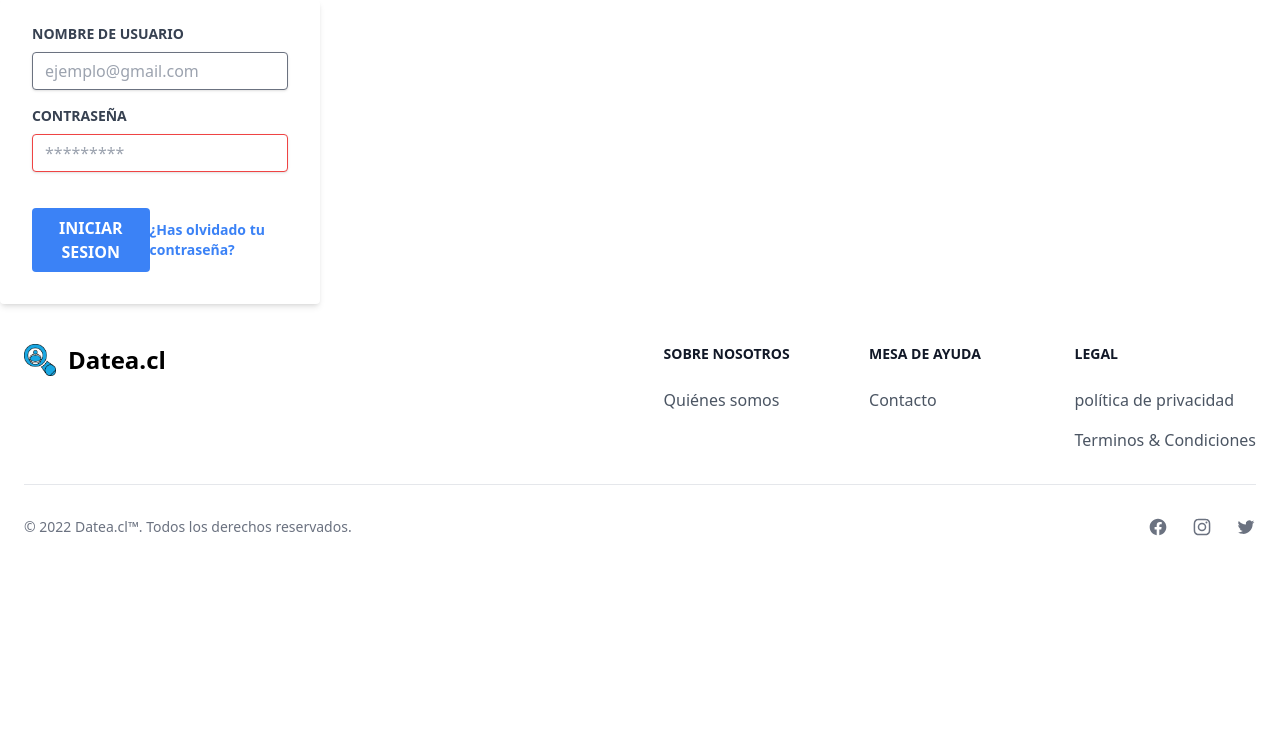
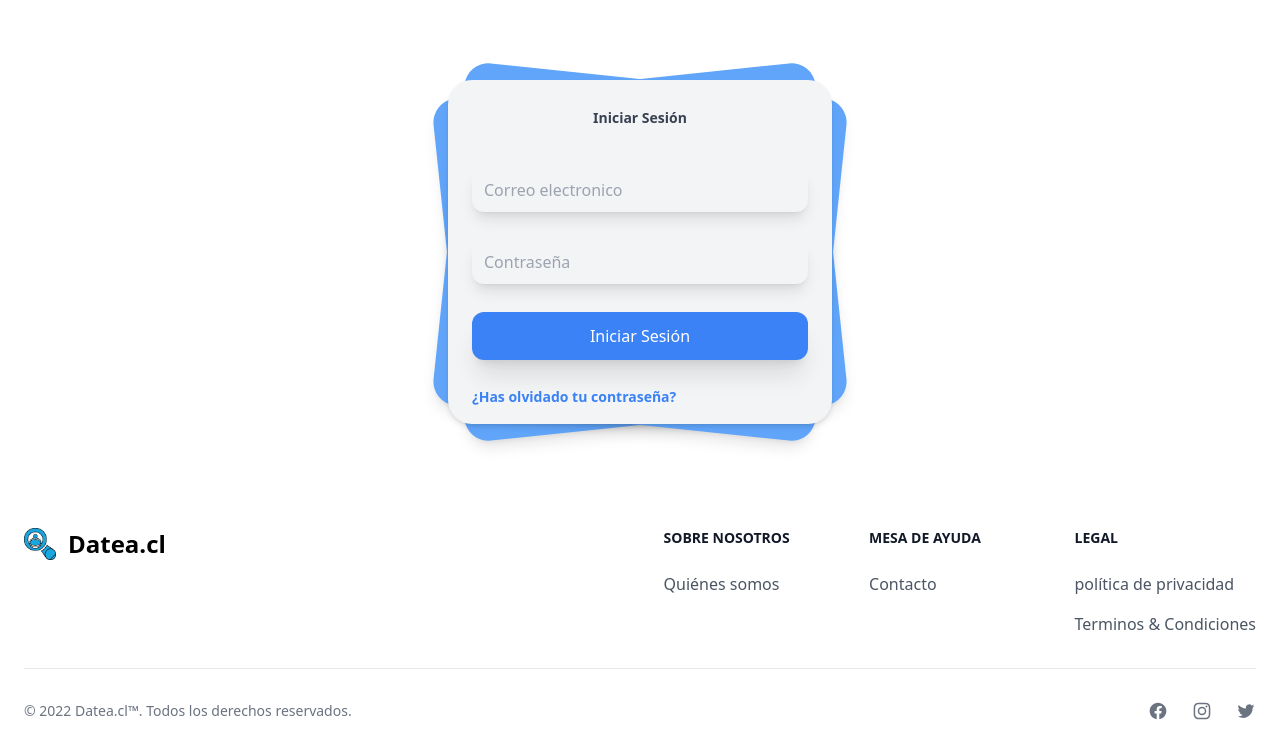
Before and after one commit to NilsongDev/dateaweb, a PHP site: page /paginas/login.php in a window 1280 px wide. Shown: the part 73-818 px from the top of the page. Before the commit the page ends 609 px from the top, so only its background shows below. Run offline with PHP 8.4, Linux system fonts and the light colour scheme; some libraries are stand-ins or nearby versions.

Commit message:
arreglo de item

```diff
--- a/contacto.php
+++ b/contacto.php
@@ -54,7 +54,7 @@ if (isset($_SESSION['emailuser'])) {
                 </div>
                 <aside style="text-align:center">
                     <div class="ttl">
-                        <h1 class="mb-4 text-4xl font-extrabold tracking-tight leading-none  md:text-5xl lg:text-6xl text-blue-600 dark:text-blue-500">BIENVENIDO A LA COMUNIDAD DE LA CONSTRUCCIÓN DEL BioBio </h1>
+                        <h1 class="mb-4 text-4xl font-extrabold tracking-tight leading-none  md:text-5xl lg:text-6xl text-blue-600 dark:text-blue-500">BIENVENIDO A LA COMUNIDAD DE LA CONSTRUCCIÓN DEL</h1><h1 class="mb-4 text-4xl font-extrabold inline-block md:text-5xl lg:text-6xl  dark:text-blue-900 text-blue-900">BIO-BÍO</h1>
                     </div>
                     <p class="text-lg font-bold dark:text-gray-400 text-gray-500">Regístrate o sigue nuestras Redes Sociales</p> <button class="bg-blue-500 hover:bg-blue-700 text-white font-bold py-2 px-4 rounded-full" )> <a href="paginas/formularioRegistro.php">REGISTRATE</a> </button>
                 </aside>
@@ -271,7 +271,6 @@ if (isset($_SESSION['emailuser'])) {
 
 
 
-
     <br>
 
 
--- a/paginas/login.php
+++ b/paginas/login.php
@@ -57,63 +57,50 @@ session_start(); ?>
 
 
 
+    <div class="font-sans">
+        <div class="relative p-20 flex flex-col sm:justify-center items-center ">
+            <div class="relative sm:max-w-sm w-full">
+                <div class="card bg-blue-400 shadow-lg  w-full h-full rounded-3xl absolute  transform -rotate-6"></div>
+                <div class="card bg-blue-400 shadow-lg  w-full h-full rounded-3xl absolute  transform rotate-6"></div>
+                <div class="relative w-full rounded-3xl  px-6 py-4 bg-gray-100 shadow-md">
+                    <label for="" class="block mt-3 text-sm text-gray-700 text-center font-semibold">
+                        Iniciar Sesión
+                    </label>
+                    <form method="POST" action="validar.php" class="mt-10">
+
+
+
+                        <div class="mt-7">
+                            <input  placeholder="Correo electronico" name="usuario" id="username" type="email" class="mt-1 block w-full border-none bg-gray-100 h-11 rounded-xl shadow-lg hover:bg-blue-100 focus:bg-blue-100 focus:ring-0">
+                        </div>
+
+                        <div class="mt-7">
+                            <input type="password" placeholder="Contraseña" name="clave" id="password"   required maxlength="10" class="mt-1 block w-full border-none bg-gray-100 h-11 rounded-xl shadow-lg hover:bg-blue-100 focus:bg-blue-100 focus:ring-0">
+                        </div>
 
 
 
 
 
-
-
-
-    <div class="w-full max-w-xs login">
-        <form class="bg-white shadow-md rounded px-8 pt-6 pb-8 mb-4" action="validar.php" method="POST">
-
-            <div class="mb-4">
-                <label class="block text-gray-700 text-sm font-bold mb-2" for="username">
-                    NOMBRE DE USUARIO
-                </label>
-                <input class="shadow appearance-none border rounded w-full py-2 px-3 text-gray-700 leading-tight focus:outline-none focus:shadow-outline" name="usuario" id="username" type="text" placeholder="ejemplo@gmail.com  ">
-            </div>
-
-
-            <div class="mb-6">
-                <label class="block text-gray-700 text-sm font-bold mb-2" for="password">
-                    CONTRASEÑA
-                </label>
-                <input class="shadow appearance-none border border-red-500 rounded w-full py-2 px-3 text-gray-700 mb-3 leading-tight focus:outline-none focus:shadow-outline" name="clave" id="password"  type="password" placeholder="*********">
-
-            </div>
-
-
-            <div class="flex items-center justify-between">
-                <button class="bg-blue-500 hover:bg-blue-700 text-white font-bold py-2 px-4 rounded focus:outline-none focus:shadow-outline" type="submit">
-                    INICIAR SESION
-                </button>
-                <a class="inline-block align-baseline font-bold text-sm text-blue-500 hover:text-blue-800" href="#">
+                        <div class="mt-7">
+                            <button type="submit" onClick="pruebaemail(correo.value);" class="bg-blue-500 w-full py-3 rounded-xl text-white shadow-xl hover:shadow-inner focus:outline-none transition duration-500 ease-in-out  transform hover:-translate-x hover:scale-105">
+                                Iniciar Sesión
+                            </button>
+                        </div>
+                        <br>
+                        <a class="inline-block align-baseline font-bold text-sm text-blue-500 hover:text-blue-800" href="#">
                 ¿Has olvidado tu contraseña?
                 </a>
-            </div>
-
-
-        </form>
-
-    </div>
 
 
 
 
+                    </form>
 
-
-
-
-
-
-
-
-
-
-
-
+                </div>
+            </div>
+        </div>
+    </div>
 
 
 
--- a/politicas.php
+++ b/politicas.php
@@ -54,7 +54,7 @@ if (isset($_SESSION['emailuser'])) {
                 </div>
                 <aside style="text-align:center">
                     <div class="ttl">
-                        <h1 class="mb-4 text-4xl font-extrabold tracking-tight leading-none  md:text-5xl lg:text-6xl text-blue-600 dark:text-blue-500">BIENVENIDO A LA COMUNIDAD DE LA CONSTRUCCIÓN DEL BioBio </h1>
+                        <h1 class="mb-4 text-4xl font-extrabold tracking-tight leading-none  md:text-5xl lg:text-6xl text-blue-600 dark:text-blue-500">BIENVENIDO A LA COMUNIDAD DE LA CONSTRUCCIÓN DEL  </h1><h1 class="mb-4 text-4xl font-extrabold inline-block md:text-5xl lg:text-6xl  dark:text-blue-900 text-blue-900">BIO-BÍO</h1>
                     </div>
                     <p class="text-lg font-bold dark:text-gray-400 text-gray-500">Regístrate o sigue nuestras Redes Sociales</p> <button class="bg-blue-500 hover:bg-blue-700 text-white font-bold py-2 px-4 rounded-full" )> <a href="paginas/formularioRegistro.php">REGISTRATE</a> </button>
                 </aside>
--- a/quienessomos.php
+++ b/quienessomos.php
@@ -54,7 +54,7 @@ if (isset($_SESSION['emailuser'])) {
                 </div>
                 <aside style="text-align:center">
                     <div class="ttl">
-                        <h1 class="mb-4 text-4xl font-extrabold tracking-tight leading-none  md:text-5xl lg:text-6xl text-blue-600 dark:text-blue-500">BIENVENIDO A LA COMUNIDAD DE LA CONSTRUCCIÓN DEL BioBio </h1>
+                        <h1 class="mb-4 text-4xl font-extrabold tracking-tight leading-none  md:text-5xl lg:text-6xl text-blue-600 dark:text-blue-500">BIENVENIDO A LA COMUNIDAD DE LA CONSTRUCCIÓN DEL</h1><h1 class="mb-4 text-4xl font-extrabold inline-block md:text-5xl lg:text-6xl  dark:text-blue-900 text-blue-900">BIO-BÍO</h1>
                     </div>
                     <p class="text-lg font-bold dark:text-gray-400 text-gray-500">Regístrate o sigue nuestras Redes Sociales</p> <button class="bg-blue-500 hover:bg-blue-700 text-white font-bold py-2 px-4 rounded-full" )> <a href="paginas/formularioRegistro.php">REGISTRATE</a> </button>
                 </aside>
--- a/terminos.php
+++ b/terminos.php
@@ -57,7 +57,7 @@ if (isset($_SESSION['emailuser'])) {
                 </div>
                 <aside style="text-align:center">
                     <div class="ttl">
-                        <h1 class="mb-4 text-4xl font-extrabold tracking-tight leading-none  md:text-5xl lg:text-6xl text-blue-600 dark:text-blue-500">BIENVENIDO A LA COMUNIDAD DE LA CONSTRUCCIÓN DEL BioBio </h1>
+                        <h1 class="mb-4 text-4xl font-extrabold tracking-tight leading-none  md:text-5xl lg:text-6xl text-blue-600 dark:text-blue-500">BIENVENIDO A LA COMUNIDAD DE LA CONSTRUCCIÓN DEL</h1><h1 class="mb-4 text-4xl font-extrabold inline-block md:text-5xl lg:text-6xl  dark:text-blue-900 text-blue-900">BIO-BÍO</h1>
                     </div>
                     <p class="text-lg font-bold dark:text-gray-400 text-gray-500">Regístrate o sigue nuestras Redes Sociales</p> <button class="bg-blue-500 hover:bg-blue-700 text-white font-bold py-2 px-4 rounded-full" )> <a href="paginas/formularioRegistro.php">REGISTRATE</a> </button>
                 </aside>
```
Also changed, not shown: index.php (+13 -13 lines).
